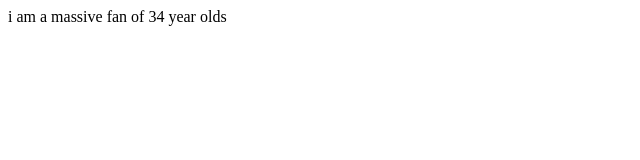
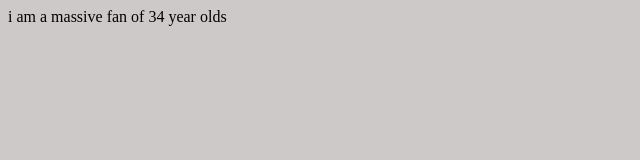
Before and after one commit to TigerxSun/TigerxSun, a plain HTML site: page index.html in a window 1280 px wide. Shown: the whole page, without its empty margins (0-640 px from the left). Drawn offline with Linux system fonts and the light colour scheme.

Commit message:
Setup style.css

```diff
--- a/index.html
+++ b/index.html
@@ -4,6 +4,7 @@
     <meta charset="UTF-8">
     <meta name="viewport" content="width=device-width, initial-scale=1.0">
     <title>Document</title>
+    <link rel="stylesheet" href="style.css">
 </head>
 <body>
     i am a massive fan of 34 year olds
--- /dev/null
+++ b/style.css
@@ -0,0 +1,4 @@
+body {
+    background-color: rgb(206, 201, 201);
+
+}
```
Also changed, not shown: main.js (added).
